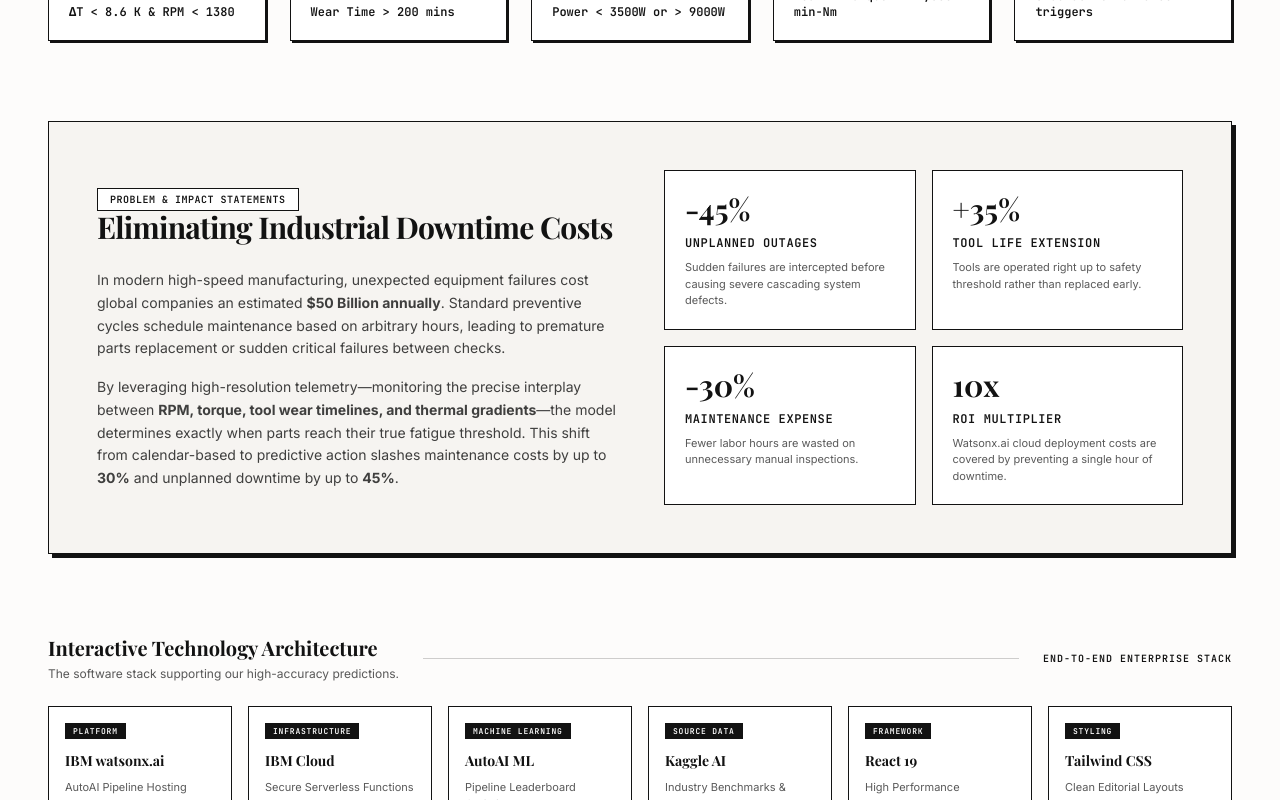
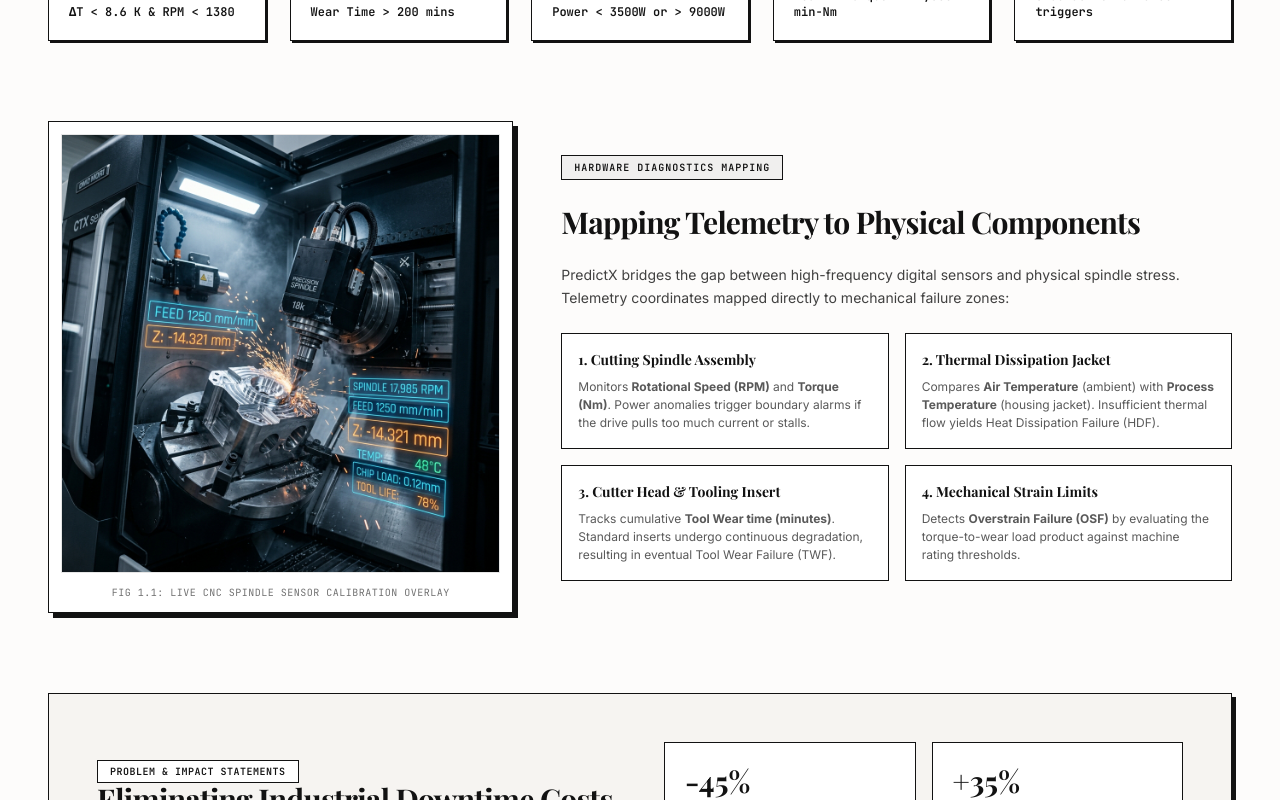
Before and after one commit to aquaregia3213/PredicitveMaintenanceAPP, a React (Vite) app: page / in a window 1280 px wide. Shown: the part 1100-1900 px from the top of the page. Built offline with nearby package versions, Linux system fonts and the light colour scheme; a web font is replaced by a local one.

Commit message:
feat: add manufacturing and machinery images with telemetry HUD overlays to dashboard

```diff
--- a/src/components/HomeView.tsx
+++ b/src/components/HomeView.tsx
@@ -284,6 +284,66 @@ export default function HomeView({ setActiveTab }: HomeViewProps) {
         </div>
       </section>
 
+      {/* 3.5 Spindle Telemetry Showcase */}
+      <section className="grid grid-cols-1 lg:grid-cols-12 gap-12 items-center">
+        <motion.div variants={itemVariants} className="lg:col-span-5 relative">
+          <div className="bg-white p-3 border border-[#121212] shadow-[5px_5px_0px_0px_#121212] overflow-hidden">
+            <img
+              src="/cnc_machining_hud.png"
+              alt="High-Tech CNC Spindle Milling Telemetry Mapping"
+              className="w-full h-auto object-cover border border-[#121212]/10"
+            />
+            <div className="mt-3 text-[10px] font-mono text-center text-[#121212]/60 uppercase tracking-wider">
+              Fig 1.1: Live CNC Spindle sensor calibration overlay
+            </div>
+          </div>
+        </motion.div>
+
+        <motion.div variants={itemVariants} className="lg:col-span-7 space-y-6">
+          <div className="inline-flex items-center gap-2 px-3 py-1 bg-[#121212]/5 border border-[#121212] text-[10px] font-mono uppercase tracking-widest text-[#121212] font-bold">
+            <span>Hardware Diagnostics mapping</span>
+          </div>
+
+          <h2 className="font-serif text-3xl font-bold tracking-tight text-[#121212]">
+            Mapping Telemetry to Physical Components
+          </h2>
+
+          <p className="text-sm text-[#121212]/80 leading-relaxed">
+            PredictX bridges the gap between high-frequency digital sensors and physical spindle stress. Telemetry coordinates mapped directly to mechanical failure zones:
+          </p>
+
+          <div className="grid grid-cols-1 sm:grid-cols-2 gap-4">
+            <div className="p-4 bg-white border border-[#121212] space-y-2">
+              <h4 className="font-serif font-bold text-sm text-[#121212]">1. Cutting Spindle Assembly</h4>
+              <p className="text-xs text-[#121212]/70 leading-normal">
+                Monitors <strong>Rotational Speed (RPM)</strong> and <strong>Torque (Nm)</strong>. Power anomalies trigger boundary alarms if the drive pulls too much current or stalls.
+              </p>
+            </div>
+
+            <div className="p-4 bg-white border border-[#121212] space-y-2">
+              <h4 className="font-serif font-bold text-sm text-[#121212]">2. Thermal Dissipation Jacket</h4>
+              <p className="text-xs text-[#121212]/70 leading-normal">
+                Compares <strong>Air Temperature</strong> (ambient) with <strong>Process Temperature</strong> (housing jacket). Insufficient thermal flow yields Heat Dissipation Failure (HDF).
+              </p>
+            </div>
+
+            <div className="p-4 bg-white border border-[#121212] space-y-2">
+              <h4 className="font-serif font-bold text-sm text-[#121212]">3. Cutter Head & Tooling Insert</h4>
+              <p className="text-xs text-[#121212]/70 leading-normal">
+                Tracks cumulative <strong>Tool Wear time (minutes)</strong>. Standard inserts undergo continuous degradation, resulting in eventual Tool Wear Failure (TWF).
+              </p>
+            </div>
+
+            <div className="p-4 bg-white border border-[#121212] space-y-2">
+              <h4 className="font-serif font-bold text-sm text-[#121212]">4. Mechanical Strain Limits</h4>
+              <p className="text-xs text-[#121212]/70 leading-normal">
+                Detects <strong>Overstrain Failure (OSF)</strong> by evaluating the torque-to-wear load product against machine rating thresholds.
+              </p>
+            </div>
+          </div>
+        </motion.div>
+      </section>
+
       {/* 4. Problem Statement & Cost Savings Section */}
       <motion.section
         variants={itemVariants}
--- a/src/components/LivePredictorView.tsx
+++ b/src/components/LivePredictorView.tsx
@@ -777,6 +777,48 @@ export default function LivePredictorView({
                {/* Right Hand: AI Diagnostic Outcome Panel */}
         <div className="lg:col-span-5 flex flex-col space-y-6">
 
+          {/* Active Spindle Asset Visualizer */}
+          <div className="bg-white p-3 border border-[#121212] shadow-[4px_4px_0px_0px_#121212] relative overflow-hidden flex flex-col justify-between">
+            <div className="absolute top-0 left-0 right-0 h-[3px] bg-[#121212]" />
+            <div className="flex items-center justify-between mb-2">
+              <span className="text-[10px] font-mono uppercase text-[#121212]/60 tracking-wider">Asset Simulation Model</span>
+              <span className={`px-2 py-0.5 border text-[9px] font-mono font-bold ${
+                activePreset === 'normal'
+                  ? 'bg-emerald-50 text-emerald-800 border-emerald-800'
+                  : activePreset === 'custom'
+                    ? 'bg-blue-50 text-blue-800 border-blue-800'
+                    : 'bg-red-50 text-red-800 border-red-800 animate-pulse'
+              }`}>
+                {activePreset.toUpperCase()} STATE
+              </span>
+            </div>
+
+            <div className="relative border border-[#121212]/10 overflow-hidden bg-zinc-950 flex justify-center items-center h-48">
+              <img
+                src="/robotic_assembly_hud.png"
+                alt="Active Industrial Asset Simulator"
+                className="w-full h-full object-cover opacity-85 hover:scale-105 transition-transform duration-500"
+              />
+
+              {/* Telemetry data overlay HUD */}
+              <div className="absolute bottom-2 left-2 bg-[#121212]/85 backdrop-blur-[2px] p-2 border border-white/20 text-[9px] font-mono text-white/90 space-y-0.5 rounded-none pointer-events-none">
+                <div>[SPINDLE SPEED: {sensors.rpm} RPM]</div>
+                <div>[TORQUE: {sensors.torque.toFixed(1)} NM]</div>
+                <div>[TEMP: {sensors.processTemp.toFixed(1)} K]</div>
+                <div>[WEAR: {sensors.toolWear} MIN]</div>
+              </div>
+
+              {/* Status Warning HUD highlight overlay */}
+              {activePreset !== 'normal' && activePreset !== 'custom' && (
+                <div className="absolute inset-0 bg-red-900/15 border-2 border-red-500/50 flex flex-col items-center justify-center pointer-events-none animate-pulse">
+                  <div className="bg-[#121212]/95 border border-red-500 p-2 text-red-500 text-[10px] font-mono font-bold uppercase tracking-wider text-center shadow-lg">
+                    ⚠️ {activePreset === 'hdf' ? 'HEAT FLOW BREACH' : activePreset.startsWith('pwf') ? 'POWER OVERLOAD' : activePreset === 'osf' ? 'FATIGUE OVERLOAD' : 'TOOL LIFE EXCEEDED'}
+                  </div>
+                </div>
+              )}
+            </div>
+          </div>
+
           <div className="bg-white p-6 border border-[#121212] shadow-[4px_4px_0px_0px_#121212] flex-1 flex flex-col justify-between overflow-hidden relative rounded-none">
 
             <AnimatePresence>
```
Also changed, not shown: public/cnc_machining_hud.png (added), public/robotic_assembly_hud.png (added).
